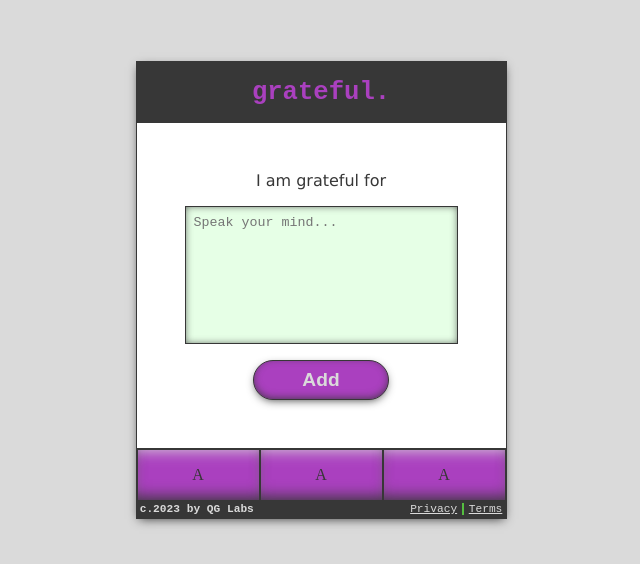
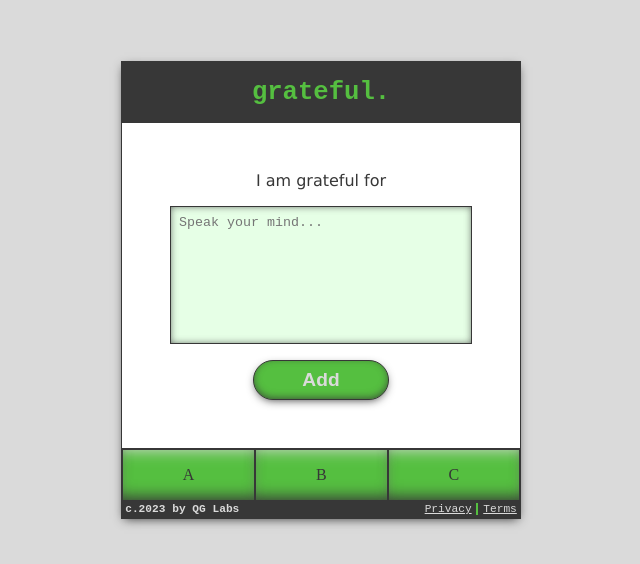
Before and after one commit to jake-the-cake/grateful, a React app in the folder client/: page /grateful in a window 1280 px wide. Shown: the part 110-674 px from the top of the page, without its empty margins (319-959 px from the left). Built offline with nearby package versions, Linux system fonts and the light colour scheme.

Commit message:
alternate pressed menu button

```diff
--- a/client/src/App.css
+++ b/client/src/App.css
@@ -24,6 +24,7 @@ body {
 
 .page__container {
   display: flex;
+  width: 400px;
   background-color: white;
   flex-direction: column;
   border: 1px solid var(--dark);
@@ -118,6 +119,8 @@ body {
   color: var(--purple);
 }
 
+.blue-text { color: var(--blue); }
+
 .footer__container {
   background-color: var(--dark);
   display: flex;
--- a/client/src/App.tsx
+++ b/client/src/App.tsx
@@ -68,7 +68,7 @@ export const App: () => JSX.Element = () => {
               element={
                 <Grateful
                   title='grateful'
-                  theme='purple'
+                  theme='green'
                 />
               }
             />
--- a/client/src/components/Menu.tsx
+++ b/client/src/components/Menu.tsx
@@ -1,31 +1,24 @@
-import React, { useContext, useEffect, useState } from 'react'
-import { AppContext } from '../App'
+import React from 'react'
 
 export const Menu = () => {
-  const CTX: any = useContext( AppContext )
-  console.log( CTX.info.theme )
-
-  const [ theme, setTheme ] = useState( '' )
-  useEffect(() => {
-    setTheme( CTX.info.theme )
-  }, [ CTX.info.theme ])
-
   const handleChangeActiveMenu = ( event ) => {
-    ( event.target as HTMLDivElement ).classList.toggle( 'menu-active' )
+    Array.from( document.getElementsByClassName( 'menu__cell' )).forEach( cell => {
+      cell.classList.remove( 'menu-active' )
+    });
+    ( event.target as HTMLDivElement ).classList.add( 'menu-active' )
   }
   const cellArray = [
     'A', 'B', 'C'
   ]
   const buildMenuCells = ( cell: any, index: number ) => {
-    console.log( cell )
     const id = `menucell${ index }`
     return (
-      <div id={ id } key={ id } className='menu__cell' onClick={ handleChangeActiveMenu }>A</div>
+      <div id={ id } key={ id } className='menu__cell' onClick={ handleChangeActiveMenu }>{ cell }</div>
     )
   }
 
   return (
-    <div id='menu' className={`menu__container menu-${ theme }` }>
+    <div id='menu' className={ `menu__container` }>
       {
         cellArray.map( (cell, index ) => buildMenuCells( cell, index ) )
       }
```
